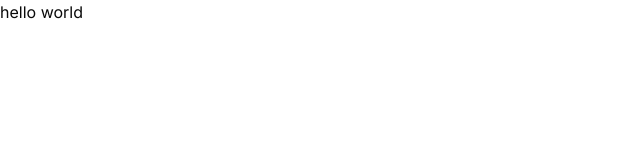
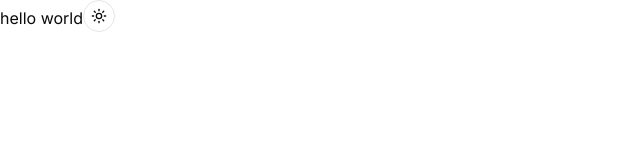
Before and after one commit to ItsDevannshhh/gptClone, a Next.js app: page / in a window 1280 px wide. Shown: the top 160 px of the page, without its empty margins (0-640 px from the left). Built offline with nearby package versions, Linux system fonts and the light colour scheme.

Commit message:
feat: implement theme toggle component

```diff
--- a/app/page.tsx
+++ b/app/page.tsx
@@ -1,9 +1,11 @@
 import Image from "next/image";
+import { ModeToggle } from "@/components/ui/mode-toggle";
 
 export default function Home() {
   return (
     <div>
       hello world
+      <ModeToggle />
     </div>
   );
 }
--- /dev/null
+++ b/components/ui/mode-toggle.tsx
@@ -0,0 +1,40 @@
+"use client"
+
+import { Moon, Sun } from "lucide-react"
+import { useTheme } from "next-themes"
+
+import { Button } from "@/components/ui/button"
+import {
+    DropdownMenu,
+    DropdownMenuContent,
+    DropdownMenuItem,
+    DropdownMenuTrigger,
+} from "@/components/ui/dropdown-menu"
+
+/** Dropdown menu for switching between light, dark, and system themes. */
+export function ModeToggle() {
+    const { setTheme } = useTheme()
+
+    return (
+        <DropdownMenu>
+            <DropdownMenuTrigger >
+                <Button variant="outline" size="icon">
+                    <Sun className="h-[1.2rem] w-[1.2rem] scale-100 rotate-0 transition-all dark:scale-0 dark:-rotate-90" />
+                    <Moon className="absolute h-[1.2rem] w-[1.2rem] scale-0 rotate-90 transition-all dark:scale-100 dark:rotate-0" />
+                    <span className="sr-only">Toggle theme</span>
+                </Button>
+            </DropdownMenuTrigger>
+            <DropdownMenuContent align="end">
+                <DropdownMenuItem onClick={() => setTheme("light")}>
+                    Light
+                </DropdownMenuItem>
+                <DropdownMenuItem onClick={() => setTheme("dark")}>
+                    Dark
+                </DropdownMenuItem>
+                <DropdownMenuItem onClick={() => setTheme("system")}>
+                    System
+                </DropdownMenuItem>
+            </DropdownMenuContent>
+        </DropdownMenu>
+    )
+}
```
